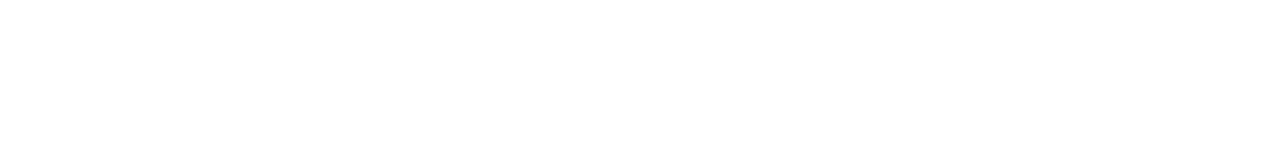
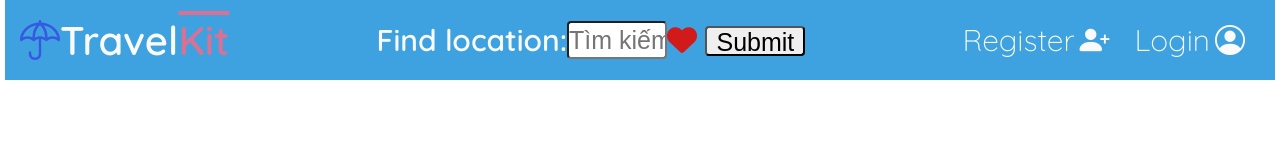
Before and after one commit to EricLee0109/TravelProject, a website built with webpack: page src/page/index.pug in a window 1280 px wide. Built offline with nearby package versions, Linux system fonts and the light colour scheme.

Commit message:
Da xong phan header

```diff
--- a/src/page/layout/header.pug
+++ b/src/page/layout/header.pug
@@ -1,2 +1,33 @@
+doctype html
+html(lang="vi")
+    head
+        meta(charset="UTF-8")
+        meta(http-equiv="X-UA-Compatible", content="IE=edge")
+        meta(name="viewport", content="width=device-width, initial-scale=1.0")
+        title Document
+        script(src="https://kit.fontawesome.com/a076d05399.js" crossorigin="anonymous")
+        script(src="https://cdn.jsdelivr.net/npm/bootstrap@5.2.0/dist/js/bootstrap.bundle.min.js" integrity="sha384-A3rJD856KowSb7dwlZdYEkO39Gagi7vIsF0jrRAoQmDKKtQBHUuLZ9AsSv4jD4Xa" crossorigin="anonymous")
+    body
+    .container
+        .nav-bg
+            .nav-logo
+                <i class="bi bi-umbrella"></i>
+                a(href="#") Travel
+                    span Kit
+            .nav-search
+                form
+                    label(for="find") Find location:
+                    input(id="find" user="location"
+                        type="text" pattern="[a-z A-Z]*"
+                        placeholder="Tìm kiếm địa điểm...")
+                    .input-icon
+                        i.fas.fa-heart
+                        input.submit(type="submit")
+            .nav-contact
+                .nav-item
+                    a(class="nav-item__interface" href="#") Register
+                        <i class="bi bi-person-plus-fill"></i>
+                    a(class="nav-item__interface" href="#") Login
+                        <i class="bi bi-person-circle"></i>
 //- code here
 script(type="module" src="../js/header.js")
--- a/src/scss/component/header.scss
+++ b/src/scss/component/header.scss
@@ -0,0 +1,106 @@
+.nav-bg{
+    display: flex;
+    justify-content: space-between;
+    background-color: rgb(63, 162, 224);
+}
+.nav-logo{
+    padding: 1.5rem;
+}
+.nav-logo a{
+    text-decoration: none;
+    font-size: 4rem;
+    font-weight: 600;
+    color: #fafafa;
+}
+.nav-logo span{
+    color: palevioletred;
+    text-decoration: overline;
+}
+.nav-logo i{
+    font-size: 4rem;
+    color: rgba(46, 0, 229, 0.452);
+}
+.nav-search{
+    display: flex;
+    justify-content: center;
+    align-items: center;
+    font-size: 3rem;
+    font-weight: 600;
+}
+.nav-search form label{
+    color: #fafafa;
+}
+.nav-search form input{
+    font-size: 2.5rem;
+    border-radius: 0.4rem;
+    width: 10rem;
+    transition: 0.8s;
+}
+.nav-search form {
+    display: flex;
+    flex-wrap: wrap;
+}
+.input-icon:hover{
+    box-shadow: 3px 3px 5px 3px rgb(245, 183, 160);
+    transition: 0.5s;
+}
+.submit{
+    padding: 0.2 0rem;
+    height: 3rem;
+}
+input:invalid{
+    animation: shake .3s;
+}
+@keyframes shake {
+    25% { transform: translateX(4px)}
+    50% { transform: translateX(-4px)}
+    70% { transform: translateX(4px)}
+}
+.nav-search form i {
+    color: rgb(209, 26, 26);
+}
+.submit{
+    cursor: pointer;
+    width: 20rem;
+}
+.nav-search form input[type="text"]:focus{
+    width: 30rem;
+}
+.nav-contact {
+    font-size: 3rem;
+    font-weight: 300;
+    padding: 1rem;
+    margin: 0 0.5rem;
+}
+.nav-item{
+    display: flex;
+    top: 100%;
+}
+.nav-item i{
+    display: flex;
+    justify-content: space-between;
+    align-items: center;
+    padding: 0 0.5rem;
+}
+.nav-item__interface{
+    display: flex;
+    color: #fafafa;
+    justify-content: center;
+    align-items: center;
+    text-decoration: none;
+    padding: 0 1rem;
+}
+.nav-item__interface:hover{
+    background-color: blanchedalmond;
+    border-radius: 3rem;
+    font-size: 3.5rem;
+    color: cadetblue;
+    transition: 0.5s;
+}
+.nav-contact{
+    display: flex;
+    align-items: center;
+    font-size: 3rem;
+    padding: 0 1rem;
+    color: #fafafa;
+}
```
Also changed, not shown: public/bundle.js.
